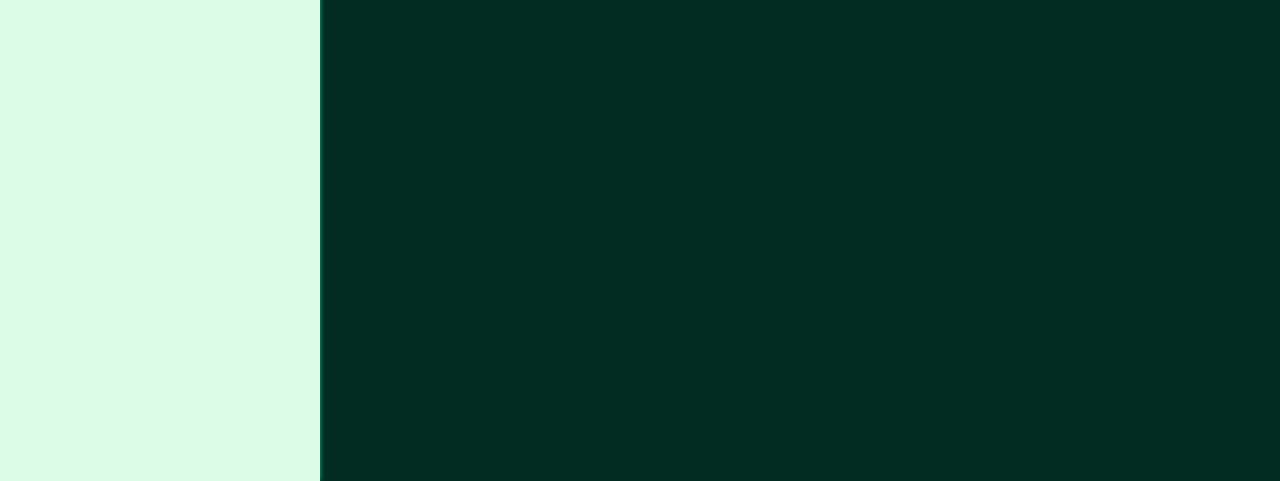
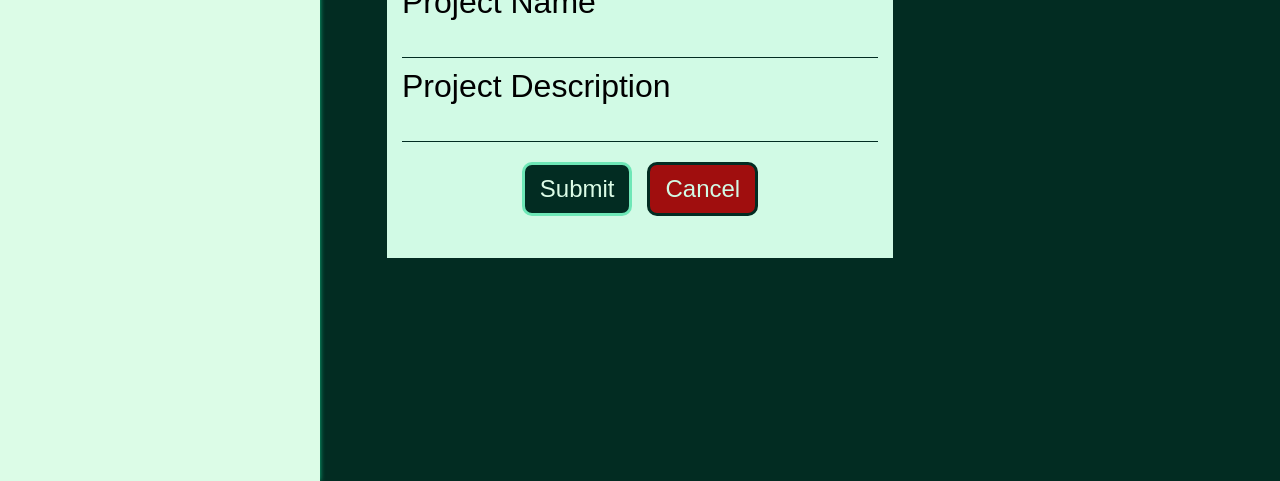
Before and after one commit to arnadeglenn/todo-list, a plain HTML site: page index.html in a window 1280 px wide. Shown: the part 319-800 px from the top of the page. Drawn offline with Linux system fonts and the light colour scheme; a web font is replaced by a local one.

Commit message:
Create dialog to add new project

```diff
--- a/index.html
+++ b/index.html
@@ -5,7 +5,7 @@
     <meta name="viewport" content="width=device-width, initial-scale=1.0">
     <title>To-Do List</title>
     <link rel="stylesheet" href="styles.css">
-    <script src="main.js"></script>
+    <script src="main.js" defer></script>
 </head>
 <body>
     <div class="projects">
@@ -25,7 +25,7 @@
                 </div>
             </div>
             <div class="add-project">
-                <p>+ Add Project</p>
+                <p id="add-project-button">+ Add Project</p>
             </div>
         </div>
     </div>
@@ -38,7 +38,7 @@
             <div class="list-items">
                 <div class="list-item">
                     <div class="checkbox"></div>
-                    <p>Example Project</p>
+                    <input class="to-do-input" type="text">
                     <div class="icon-box">
                         <input class="date-input" type="date">
                         <svg xmlns="http://www.w3.org/2000/svg" viewBox="0 0 24 24"><title>pencil</title><path d="M20.71,7.04C21.1,6.65 21.1,6 20.71,5.63L18.37,3.29C18,2.9 17.35,2.9 16.96,3.29L15.12,5.12L18.87,8.87M3,17.25V21H6.75L17.81,9.93L14.06,6.18L3,17.25Z" /></svg>
@@ -61,5 +61,22 @@
             </div>
         </div>
     </div>
+    <dialog class="project-modal" id="project-addition">
+        <h2>Add a Project</h2>
+        <form class="project-modal" method="dialog">
+            <div class="project-name-box">
+                <label for="project-name">Project Name</label>
+                <input class="project-input" type="text" id="project-name">
+            </div>
+            <div class="project-description-box">
+                <label for="project-description">Project Description</label>
+                <input class="project-input" type="text" id="project-description">
+            </div>
+            <div class="button-box">
+                <button type="submit" class= "submit-button" id="project-submit">Submit</button>
+                <button type="submit" class= "cancel-button" id="project-cancel">Cancel</button>
+            </div>
+        </form>
+    </dialog>
 </body>
 </html>
--- a/styles.css
+++ b/styles.css
@@ -157,6 +157,85 @@ svg:hover {
     cursor: pointer;
 }
 
+dialog {
+    position: fixed;
+    top: 50%;
+    left: 50%;
+    height: 45vh;
+    width: 40vw;
+    transform: translate(-50%, -50%);
+    display: flex;
+    flex-direction: column;
+    padding: 15px;
+    font-size: 2rem;
+    background-color: var(--white-emerald);
+    border: 3px solid var(--dark-green);
+}
+
+dialog::backdrop {
+    background: #022c22;
+    opacity: .6;
+}
+
+dialog h2 {
+    color: var(--dark-green);
+}
+
+.project-modal {
+    display: flex;
+    flex-direction: column;
+    gap: 10px;
+}
+
+.project-name-box, .project-description-box {
+    display: flex;
+    flex-direction: column;
+}
+
+input {
+    background-color: var(--white-emerald);
+    height: 2.3rem;
+    border: none;
+    border-bottom: 1px solid var(--dark-green);
+    padding: 3px 8px 3px 8px;
+    font-family: inherit;
+    font-size: 1.5rem;
+}
+
+input:focus {
+    outline: none;
+    border-bottom: 1px solid var(--dark-green);
+}
+
+.button-box {
+    display: flex;
+    justify-content: center;
+    align-items: center;
+    gap: 15px;
+    margin-top: 10px;
+}
+
+button {
+    font-family: inherit;
+    font-size: 1.5rem;
+    border-radius: 10px;
+    padding: 10px 15px 10px 15px;
+    cursor: pointer;
+}
+
+.submit-button {
+    background-color: var(--dark-green);
+    border: 3px solid var(--light-green);
+    color: var(--white-green);
+}
+
+.cancel-button {
+    background-color: rgb(160, 14, 14);
+    border: 3px solid var(--dark-green);
+    color: var(--white-emerald);
+}
+
+
 @media screen and (max-width: 1000px) {
     body {
         background-color: var(--dark-green);
@@ -189,4 +268,9 @@ svg:hover {
     .project-item, .list-item {
         flex-wrap: wrap;
     }
+
+    dialog {
+        height: 60vh;
+        width: 80vw;
+    }
 }
```
